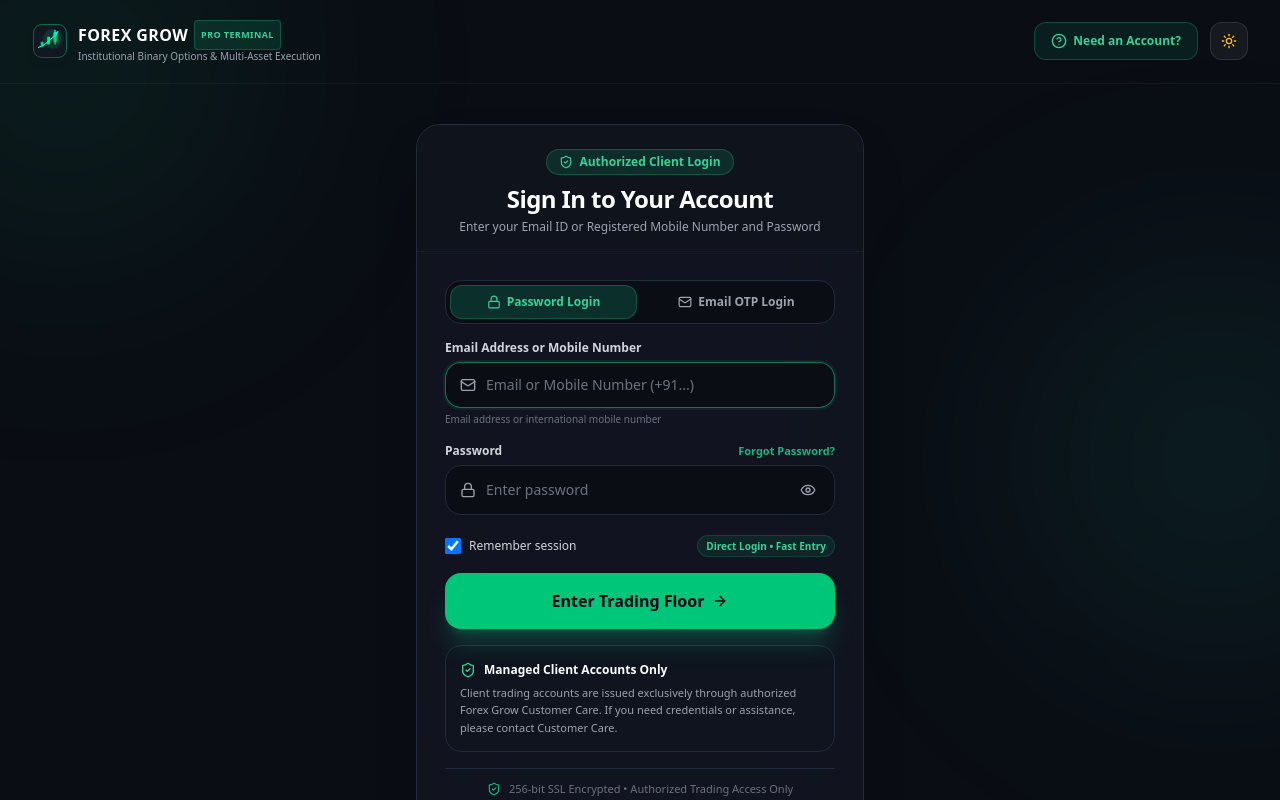
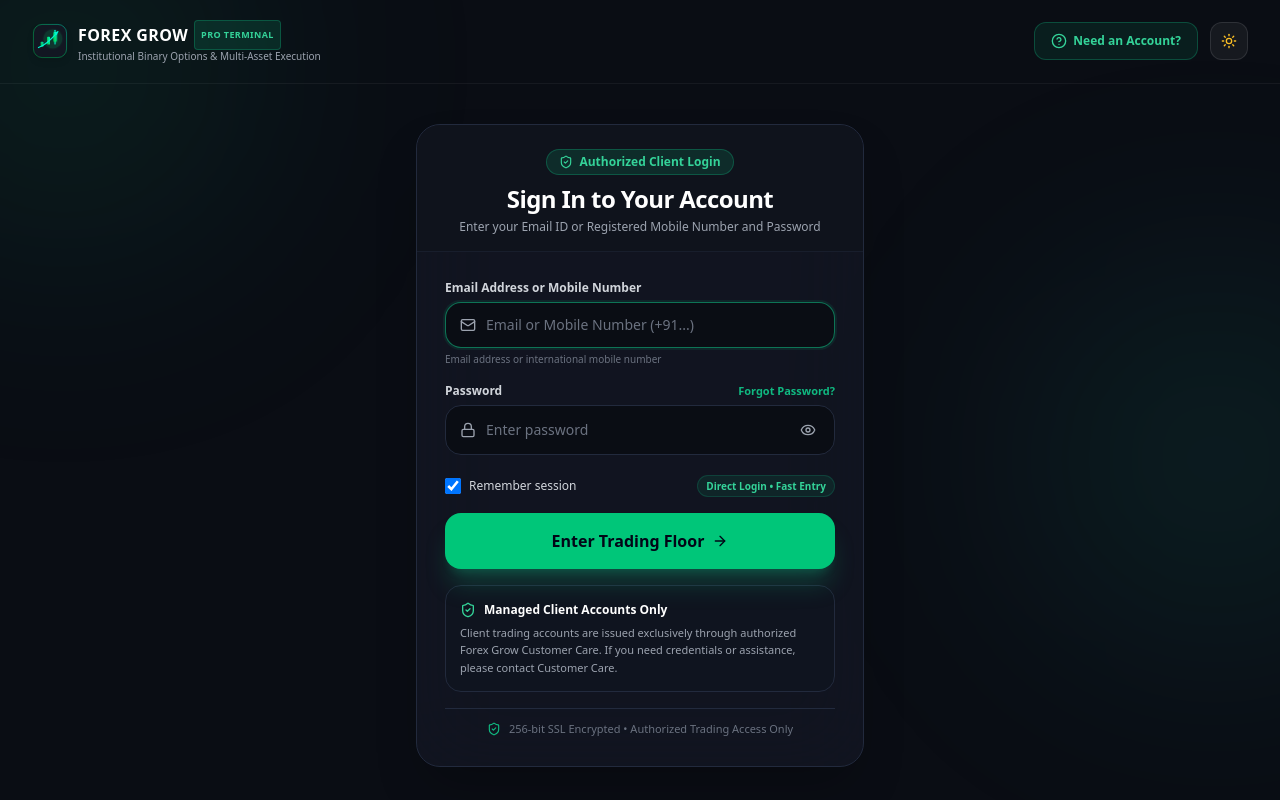
Before and after one commit to skarun505/Forex-Grow, a React (Vite) app in the folder frontend/: page / in a window 1280 px wide. Built offline with nearby package versions, Linux system fonts and the light colour scheme.

Commit message:
feat: hide email otp on login page by default, unlock email otp option only after 5 failed password attempts

```diff
--- a/frontend/src/components/LoginPage.tsx
+++ b/frontend/src/components/LoginPage.tsx
@@ -42,12 +42,14 @@ export const LoginPage: React.FC<LoginPageProps> = ({ onLoginSuccess, mode = 'TR
   const [showPassword, setShowPassword] = useState(false);
   const [rememberMe, setRememberMe] = useState(true);
 
-  // Email OTP Login States
+  // Email OTP Login States (Unlocked only after 5 failed password attempts)
   const [authMethod, setAuthMethod] = useState<'PASSWORD' | 'OTP'>('PASSWORD');
   const [otpStep, setOtpStep] = useState<'INPUT_EMAIL' | 'ENTER_OTP'>('INPUT_EMAIL');
   const [loginOtpCode, setLoginOtpCode] = useState('');
   const [loginDebugOtp, setLoginDebugOtp] = useState<string | null>(null);
   const [otpSuccessNotice, setOtpSuccessNotice] = useState<string | null>(null);
+  const [failedAttempts, setFailedAttempts] = useState(0);
+  const [canUseOtp, setCanUseOtp] = useState(false);
 
   // Re-sync credentials if mode changes
   useEffect(() => {
@@ -128,9 +130,19 @@ export const LoginPage: React.FC<LoginPageProps> = ({ onLoginSuccess, mode = 'TR
           localStorage.setItem('quotex_trader_user', JSON.stringify(data.user));
           localStorage.setItem('quotex_current_user', JSON.stringify(data.user));
         }
+        setFailedAttempts(0);
+        setCanUseOtp(false);
         onLoginSuccess(data.user);
       } else {
         setErrorMsg(data.error || 'Invalid credentials. Please verify your email/phone and password.');
+        if (data.failedAttempts !== undefined) {
+          setFailedAttempts(data.failedAttempts);
+        } else {
+          setFailedAttempts((prev) => prev + 1);
+        }
+        if (data.canUseOtp) {
+          setCanUseOtp(true);
+        }
       }
     } catch (err) {
       setErrorMsg('Unable to connect to trading auth server. Please check your network connection.');
@@ -201,6 +213,8 @@ export const LoginPage: React.FC<LoginPageProps> = ({ onLoginSuccess, mode = 'TR
       }
       localStorage.setItem('quotex_trader_user', JSON.stringify(data.user));
       localStorage.setItem('quotex_current_user', JSON.stringify(data.user));
+      setFailedAttempts(0);
+      setCanUseOtp(false);
       onLoginSuccess(data.user);
     } catch {
       setErrorMsg('Failed to verify login code');
@@ -372,42 +386,27 @@ export const LoginPage: React.FC<LoginPageProps> = ({ onLoginSuccess, mode = 'TR
                 </div>
               )}
 
-              {/* Trader Auth Mode Tabs: Password vs Email OTP */}
-              {mode === 'TRADER' && (
-                <div className={`grid grid-cols-2 gap-1.5 p-1 rounded-2xl border mb-4 text-xs font-bold ${
-                  isLight ? 'bg-slate-100 border-slate-200' : 'bg-[#0a0d14] border-[#222a3d]'
-                }`}>
-                  <button
-                    type="button"
-                    onClick={() => {
-                      setAuthMethod('PASSWORD');
-                      setErrorMsg(null);
-                      setOtpSuccessNotice(null);
-                    }}
-                    className={`py-2 rounded-xl transition flex items-center justify-center space-x-1.5 ${
-                      authMethod === 'PASSWORD'
-                        ? 'bg-emerald-500/20 text-emerald-400 border border-emerald-500/30'
-                        : isLight ? 'text-slate-600 hover:text-slate-900' : 'text-gray-400 hover:text-white'
-                    }`}
-                  >
-                    <Lock className="w-3.5 h-3.5" />
-                    <span>Password Login</span>
-                  </button>
+              {/* Security Rescue: Unlocked ONLY after 5 failed password attempts */}
+              {(failedAttempts >= 5 || canUseOtp) && authMethod === 'PASSWORD' && mode === 'TRADER' && (
+                <div className="p-3.5 rounded-2xl bg-amber-500/10 border border-amber-500/30 text-center space-y-2 animate-in fade-in mb-4">
+                  <div className="flex items-center justify-center space-x-1.5 text-amber-400 font-bold text-xs">
+                    <AlertCircle className="w-4 h-4 shrink-0" />
+                    <span>5 Failed Password Attempts Detected</span>
+                  </div>
+                  <p className="text-[11px] text-gray-300">
+                    For your security, you can now bypass your password and sign in using a 6-digit code sent to your email.
+                  </p>
                   <button
                     type="button"
                     onClick={() => {
                       setAuthMethod('OTP');
+                      setOtpStep('INPUT_EMAIL');
                       setErrorMsg(null);
-                      setOtpSuccessNotice(null);
                     }}
-                    className={`py-2 rounded-xl transition flex items-center justify-center space-x-1.5 ${
-                      authMethod === 'OTP'
-                        ? 'bg-emerald-500/20 text-emerald-400 border border-emerald-500/30'
-                        : isLight ? 'text-slate-600 hover:text-slate-900' : 'text-gray-400 hover:text-white'
-                    }`}
+                    className="w-full py-2.5 px-4 bg-gradient-to-r from-amber-500 to-amber-600 hover:from-amber-400 hover:to-amber-500 text-slate-950 font-black text-xs rounded-xl transition shadow-md flex items-center justify-center space-x-2"
                   >
-                    <Mail className="w-3.5 h-3.5" />
-                    <span>Email OTP Login</span>
+                    <Mail className="w-4 h-4" />
+                    <span>Unlock &amp; Sign In with Email OTP</span>
                   </button>
                 </div>
               )}
@@ -464,6 +463,19 @@ export const LoginPage: React.FC<LoginPageProps> = ({ onLoginSuccess, mode = 'TR
                         </>
                       )}
                     </button>
+
+                    <div className="text-center pt-1">
+                      <button
+                        type="button"
+                        onClick={() => {
+                          setAuthMethod('PASSWORD');
+                          setErrorMsg(null);
+                        }}
+                        className="text-xs text-gray-400 hover:text-white underline"
+                      >
+                        ← Back to Password Login
+                      </button>
+                    </div>
                   </form>
                 ) : (
                   <form onSubmit={handleVerifyLoginOtp} className="space-y-4">
@@ -514,7 +526,7 @@ export const LoginPage: React.FC<LoginPageProps> = ({ onLoginSuccess, mode = 'TR
                       )}
                     </button>
 
-                    <div className="text-center pt-1">
+                    <div className="flex items-center justify-center space-x-4 pt-1">
                       <button
                         type="button"
                         onClick={() => {
@@ -523,7 +535,18 @@ export const LoginPage: React.FC<LoginPageProps> = ({ onLoginSuccess, mode = 'TR
                         }}
                         className="text-xs text-gray-400 hover:text-white underline"
                       >
-                        ← Change Email Address
+                        ← Change Email
+                      </button>
+                      <span className="text-gray-600">•</span>
+                      <button
+                        type="button"
+                        onClick={() => {
+                          setAuthMethod('PASSWORD');
+                          setErrorMsg(null);
+                        }}
+                        className="text-xs text-gray-400 hover:text-white underline"
+                      >
+                        Password Login
                       </button>
                     </div>
                   </form>
```
Also changed, not shown: 1 other file (tests, documents, lock files or other folders).
